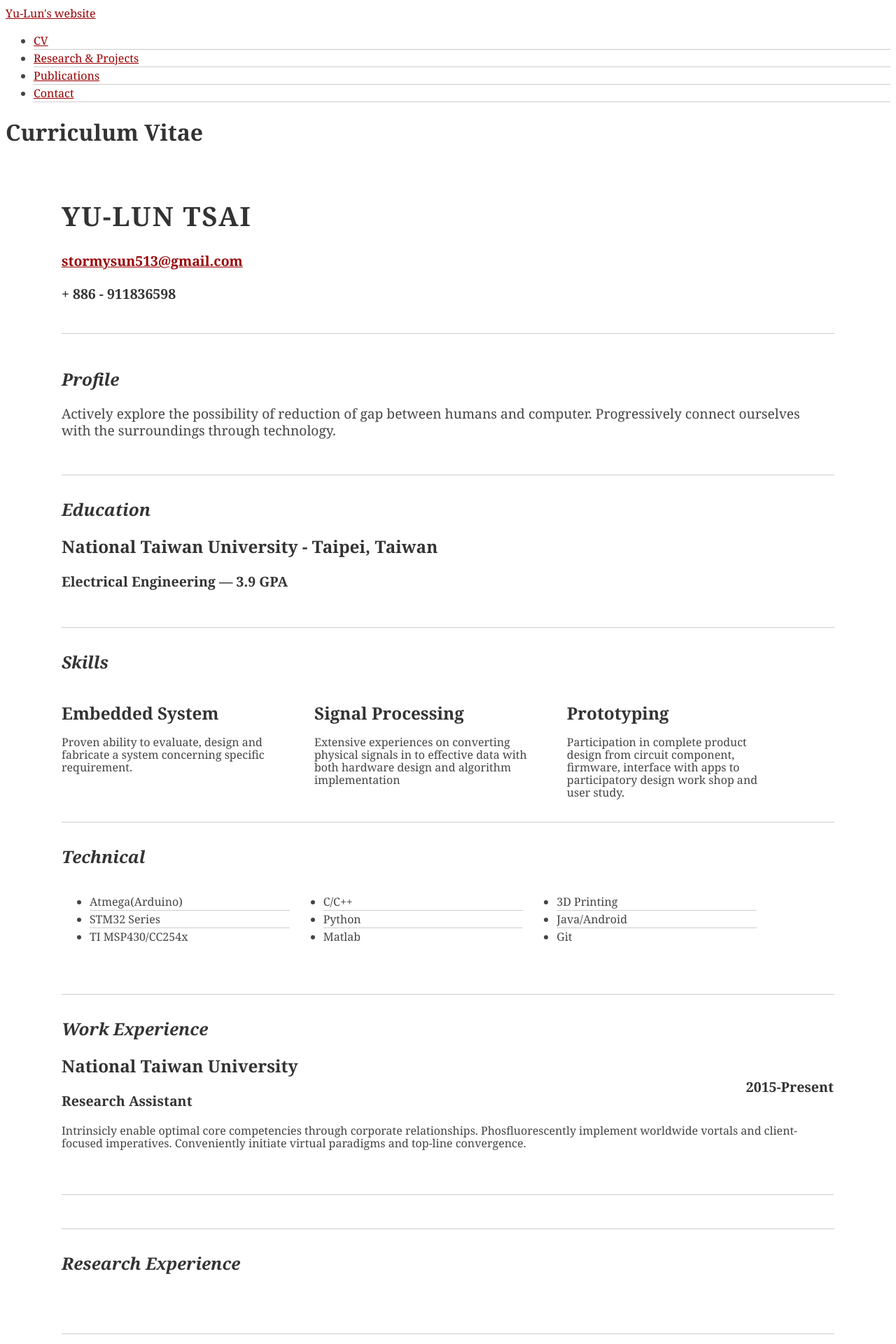
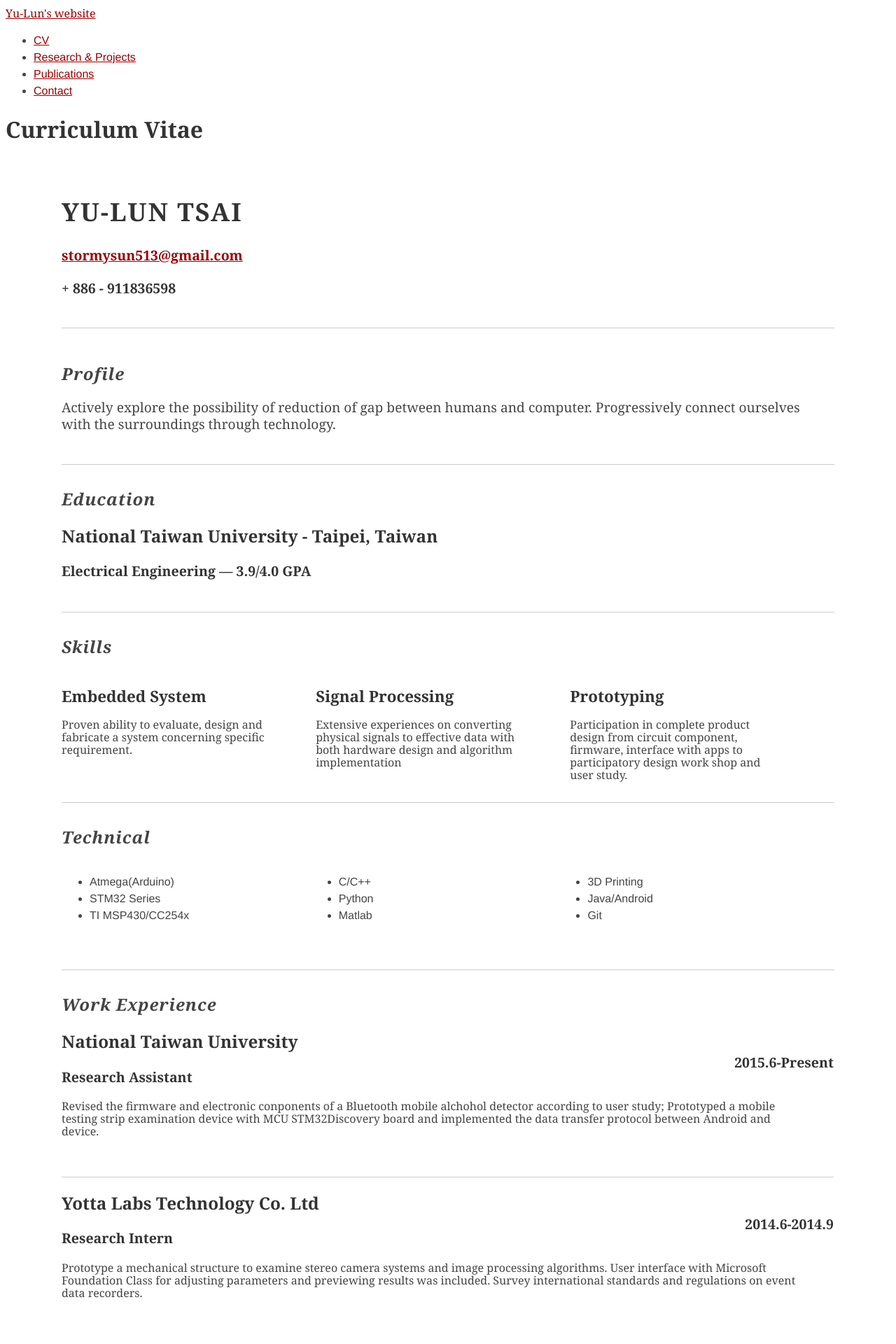
Before and after one commit to stormysun513/stormysun513.github.io, a Jekyll site: the page built from pages/cv.html, in a window 1280 px wide. Shown: the top 1920 px of the page at 70% size. Built offline with Jekyll 4.4.1, drawn with Linux system fonts in a browser that asks for light colours; some of the changed text lies outside the part shown.

Commit message:
CV version_1

```diff
--- a/_includes/themes/twitter/default.html
+++ b/_includes/themes/twitter/default.html
@@ -13,6 +13,7 @@
     <![endif]-->
 
     <!-- Le styles -->
+
     <link href="{{ ASSET_PATH }}/css/1.4.0/bootstrap.css" rel="stylesheet">
     <link href="{{ ASSET_PATH }}/css/style.css?body=1" rel="stylesheet" type="text/css" media="all">
     {% if page.title == 'Curriculum Vitae' %}
--- a/assets/resume.css
+++ b/assets/resume.css
@@ -20,7 +20,7 @@
 body { font-family: Georgia; color: #444; }
 /*#inner { padding: 10px 80px; margin: 80px auto; background: #f5f5f5; border: solid #666; border-width: 8px 0 2px 0; }*/
 #inner { padding: 10px 80px; background: #FFF; border: solid #666; border-width: 0px 0px 0px 0px; } /* #f5e5d5 */
-.yui-gf { margin-bottom: 2em; padding-bottom: 2em; border-bottom: 1px solid #ccc; }
+.yui-gf { margin-bottom: 2em; padding-bottom: 1.6em; border-bottom: 1px solid #ccc; }
 
 /* //-- header, body, footer -- */
 #hd { margin: 2.5em 0 3em 0; padding-bottom: 1.5em; border-bottom: 1px solid #ccc }
@@ -29,11 +29,11 @@
 #bd, #ft { margin-bottom: 2em; }
 
 /* //-- footer -- */
-#ft { padding: 1em 0 5em 0; font-size: 92%; border-top: 1px solid #ccc; text-align: center; }
+#ft { padding: 1em 0 2em 0; font-size: 92%; border-top: 1px solid #ccc; text-align: center; }
 #ft p { margin-bottom: 0; text-align: center;   }
 
 /* //-- core typography and style -- */
-#hd h1 { font-size: 38px; text-transform: uppercase; letter-spacing: 2px; }
+#hd h1 { font-size: 36px; text-transform: uppercase; letter-spacing: 2px; }
 h2 { font-size: 152% }
 h3, h4 { font-size: 122%; }
 h1, h2, h3, h4 { color: #333; }
@@ -41,11 +41,11 @@
 a { color: #990003 }
 a:hover { text-decoration: none; }
 strong { font-weight: bold; }
-li { line-height: 24px; border-bottom: 1px solid #ccc; }
+li { line-height: 24px; border-bottom: 0px solid #ccc; font-family:"Helvetica Neue",Helvetica,Arial,sans-serif} /* Original 1px border-bottom*/
 p.enlarge { font-size: 120%; padding-right: 1.5em; line-height: 24px; }
 p.enlarge span { color: #000 }
 .contact-info { margin-top: 5px; }
-.first h2 { font-style: italic; }
+.first h2 { font-size: 150%; font-style: italic; color: #444; letter-spacing: 1px;}
 .last { border-bottom: 0 }
 
 
@@ -56,16 +56,16 @@
 
 .job { position: relative; margin-bottom: 1em; padding-bottom: 1em; border-bottom: 1px solid #ccc; }
 .job h4 { position: absolute; top: 0.35em; right: 0 }
-.job p { margin: 0.75em 0 3em 0; }
+.job p { margin: 0.75em 0 2.5em 0; }
 
 .last { border: none; }
 .skills-list {  }
 .skills-list ul { margin: 0; }
 .skills-list li { margin: 3px 0; padding: 3px 0; }
 .skills-list li span { font-size: 152%; display: block; margin-bottom: -2px; padding: 0 }
-.talent { width: 32%; float: left ; margin-right: 0.5em}
-.talent h2 { margin-bottom: 6px; }
-ul.talent {width:25.9%;}
+.talent { width: 32.2%; float: left ; margin-right: 0.5em}
+.talent h2 { margin-bottom: 6px; font-size: 140%;}
+ul.talent {width:27.9%;}
 
 #srt-ttab { margin-bottom: 100px; text-align: center;  }
 #srt-ttab img.last { margin-top: 20px }
--- a/pages/cv.html
+++ b/pages/cv.html
@@ -48,7 +48,7 @@
 						</div>
 						<div class="yui-u">
 							<h2>National Taiwan University - Taipei, Taiwan</h2>
-							<h3>Electrical Engineering &mdash; <strong>3.9 GPA</strong> </h3>
+							<h3>Electrical Engineering &mdash; <strong>3.9/4.0 GPA</strong> </h3>
 						</div>
 					</div><!--// .yui-gf -->
 
@@ -65,7 +65,7 @@
 
 								<div class="talent">
 									<h2>Signal Processing</h2>
-									<p>Extensive experiences on converting physical signals in to effective data with both hardware design and algorithm implementation</p>
+									<p>Extensive experiences on converting physical signals to effective data with both hardware design and algorithm implementation</p>
 								</div>
 
 								<div class="talent">
@@ -113,17 +113,18 @@
 							<div class="job">
 								<h2>National Taiwan University</h2>
 								<h3>Research Assistant</h3>
-								<h4>2015-Present</h4>
-								<p>Intrinsicly enable optimal core competencies through corporate relationships. Phosfluorescently implement worldwide vortals and client-focused imperatives. Conveniently initiate virtual paradigms and top-line convergence. </p>
+								<h4>2015.6-Present</h4>
+								<p> Revised the firmware and electronic conponents of a Bluetooth mobile alchohol detector according to user study; Prototyped a mobile testing strip examination device with MCU STM32Discovery board and implemented the data transfer protocol between Android and device.</p>
 							</div>
 
 
-							<!-- <div class="job last">
-								<h2>International Business Machines (IBM)</h2>
-								<h3>Lead Web Designer</h3>
-								<h4>2001-2004</h4>
-								<p>Globally re-engineer cross-media schemas through viral methods of empowerment. Proactively grow long-term high-impact human capital and highly efficient innovation. Intrinsicly iterate excellent e-tailers with timely e-markets.</p>
-							</div> -->
+							<div class="job last">
+								<h2>Yotta Labs Technology Co. Ltd</h2>
+								<h3>Research Intern</h3>
+								<h4>2014.6-2014.9</h4>
+								<p>Prototype a mechanical structure to examine stereo camera systems and image processing algorithms. User interface with Microsoft Foundation Class for adjusting parameters and previewing results was included. Survey international standards and regulations on event data recorders.
+								</p>
+							</div>
 
 						</div><!--// .yui-u -->
 					</div><!--// .yui-gf -->
@@ -136,34 +137,30 @@
 
 						<div class="yui-u">
 
-							<!-- <div class="job">
-								<h2>Facebook</h2>
-								<h3>Senior Interface Designer</h3>
-								<h4>2005-2007</h4>
-								<p>Intrinsicly enable optimal core competencies through corporate relationships. Phosfluorescently implement worldwide vortals and client-focused imperatives. Conveniently initiate virtual paradigms and top-line convergence. </p>
+							<div class="job">
+								<h2>Ubiquitous Compuing Lab</h2>
+								<h3>Advisor: Prof. Hao-Hua Chu</h3>
+								<h4>2014.9-Present</h4>
+								<p>Assisted in the participatory design workshop for embedded technologies in nursing environment; Built a smart bandage system with sensors that collected physiological data. Sensors included an accelerometer, a heartbeat counter, and posture recognition through magnetometer.
+								</p>
 							</div>
 
 							<div class="job">
-								<h2>Apple Inc.</h2>
-								<h3>Senior Interface Designer</h3>
-								<h4>2005-2007</h4>
-								<p>Progressively reconceptualize multifunctional "outside the box" thinking through inexpensive methods of empowerment. Compellingly morph extensive niche markets with mission-critical ideas. Phosfluorescently deliver bricks-and-clicks strategic theme areas rather than scalable benefits. </p>
-							</div>
-
-							<div class="job">
-								<h2>Microsoft</h2>
-								<h3>Principal and Creative Lead</h3>
-								<h4>2004-2005</h4>
-								<p>Intrinsicly transform flexible manufactured products without excellent intellectual capital. Energistically evisculate orthogonal architectures through covalent action items. Assertively incentivize sticky platforms without synergistic materials. </p>
+								<h2>Speech Processing Lab</h2>
+								<h3>Advisor: Prof. Lin-Shan Lee</h3>
+								<h4>2013.9-2014.6</h4>
+								<p> Designed algorithms to adapt extra features based feature space discriminative linear regression (fDLR). Assisted in testing C++ library for Deep Neural Network (DNN) and appended functions of fDLR.
+								</p>
 							</div>
 
 
 							<div class="job last">
-								<h2>International Business Machines (IBM)</h2>
-								<h3>Lead Web Designer</h3>
-								<h4>2001-2004</h4>
-								<p>Globally re-engineer cross-media schemas through viral methods of empowerment. Proactively grow long-term high-impact human capital and highly efficient innovation. Intrinsicly iterate excellent e-tailers with timely e-markets.</p>
-							</div> -->
+								<h2>Wireless and Mobile Networkng Lab</h2>
+								<h3>Advisor: Prof. Hung-Yu Wei</h3>
+								<h4>2014.7-2015.1</h4>
+								<p> Designed a repulsive force mechanism combined with glow warm algorithm to reduce converge time. Surveyed Evolutionary Algorithms on the minimum searching problem.
+								</p>
+							</div>
 
 						</div><!--// .yui-u -->
 					</div><!--// .yui-gf -->
```
